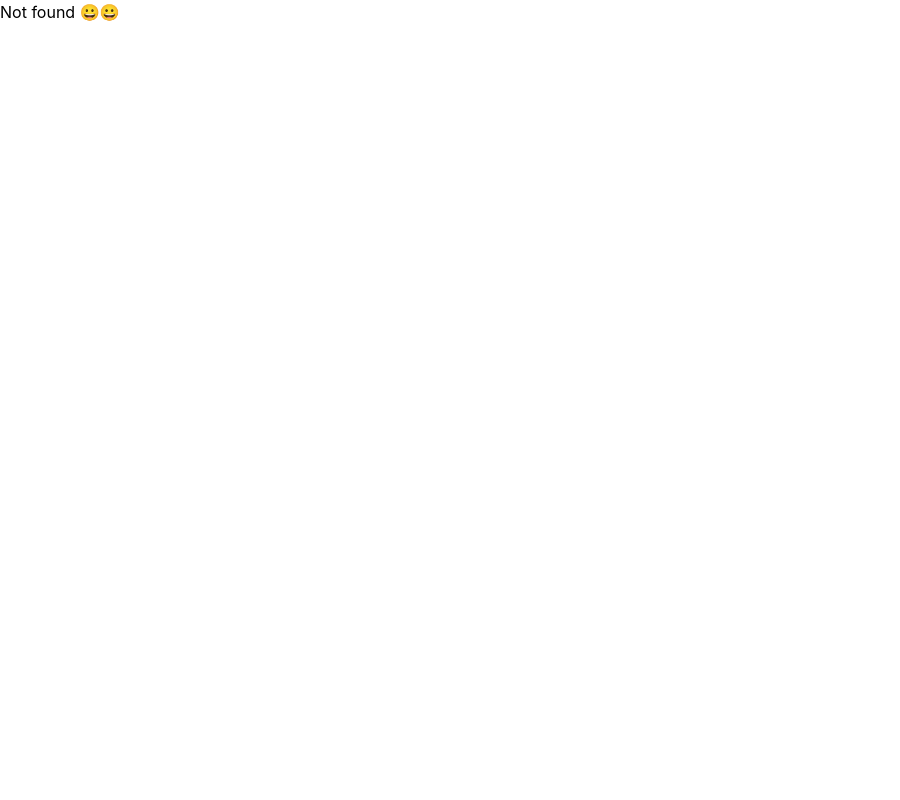
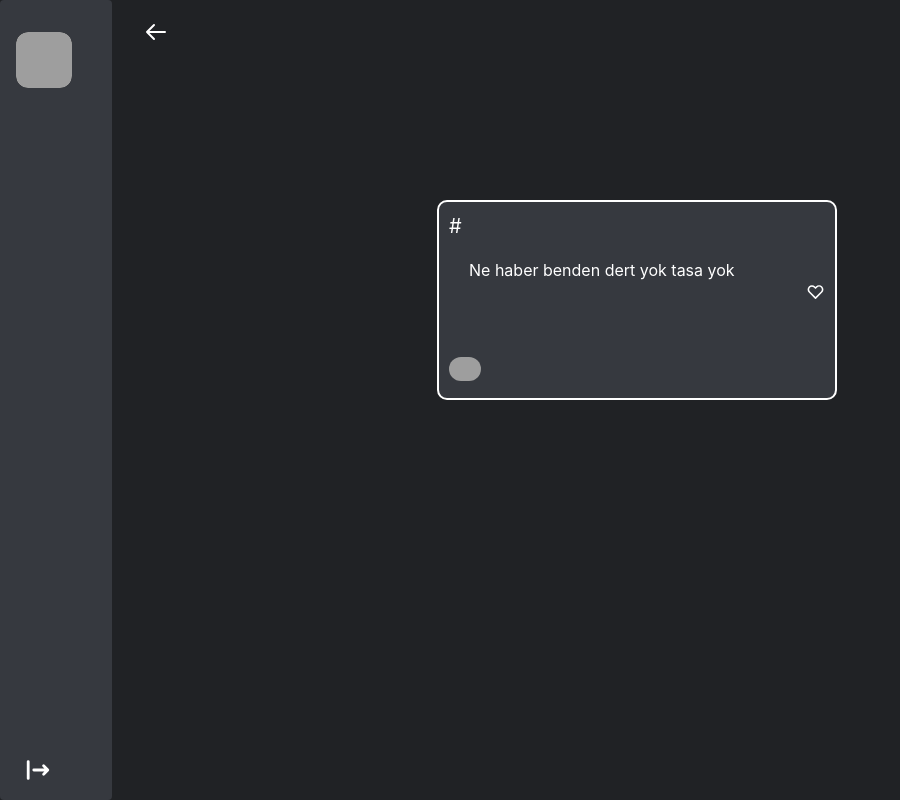
Before and after one commit to Atalayozyldrm/atalayapp, a React (Create React App) app: page /entry/1 in a window 1280 px wide. Before the commit this address had no page. Shown: the whole page, without its empty margins (0-900 px from the left). Built offline with nearby package versions, Linux system fonts and the light colour scheme; no server answers; grey boxes are pictures that could not be loaded.

Commit message:
update file

```diff
--- a/src/App.js
+++ b/src/App.js
@@ -17,6 +17,7 @@ import { AddClupProvider } from "./context/ClupContext";
 import Profile from "./components/pages/Profile";
 import { EditContext } from "./context/EditContext";
 import { Register } from "./context/RegisterContext";
+import EntryDetail from "./components/pages/EntryDetail";
 function App() {
   const { token } = userAuth();
   return (
@@ -51,6 +52,14 @@ function App() {
         exact
       />
       <Route
+        path="/entry/:id"
+        element={
+          <EntryProvider>
+            <EntryDetail />
+          </EntryProvider>
+        }
+      />
+      <Route
         path="/home"
         element={
           <ProtectedRoute>
--- a/src/components/entry/entry.js
+++ b/src/components/entry/entry.js
@@ -6,7 +6,12 @@ export default function Entry(props) {
     <>
       <div className="entry m-4 slm code-123  code-0x1 h-auto">
         <div className="w-full h-auto">
-          <a href={props.link} className="text-xl" rel="noopenner">
+          <a
+            href={props.link}
+            data-key={props.procsess}
+            className="text-xl"
+            rel="noopenner"
+          >
             #{props.title}
           </a>
         </div>
@@ -23,20 +28,6 @@ export default function Entry(props) {
               className="rounded-full image-card"
               src="https://scontent.fsaw2-1.fna.fbcdn.net/v/t1.6435-9/70043768_100756527983912_5331784942558904320_n.jpg?_nc_cat=111&ccb=1-7&_nc_sid=09cbfe&_nc_ohc=dFgzoTKqOwQAX9934DE&_nc_ht=scontent.fsaw2-1.fna&oh=00_AT8xbx7wwELh-Wej1SlC2wVZmK9X4pIDdIZGs3qGAZ_Qgw&oe=6323F446"
             ></img>
-            {/* <svg
-            xmlns="http://www.w3.org/2000/svg"
-            className="h-6 w-6"
-            fill="none"
-            viewBox="0 0 24 24"
-            stroke="currentColor"
-            strokeWidth={2}
-            >
-            <path
-            strokeLinecap="round"
-            strokeLinejoin="round"
-            d="M5.121 17.804A13.937 13.937 0 0112 16c2.5 0 4.847.655 6.879 1.804M15 10a3 3 0 11-6 0 3 3 0 016 0zm6 2a9 9 0 11-18 0 9 9 0 0118 0z"
-            />
-          </svg> */}
           </div>
           <span className="author w-18">{props.author}</span>
         </div>
--- a/src/components/input/addClup.js
+++ b/src/components/input/addClup.js
@@ -77,13 +77,13 @@ export default function AddClupPopup(props) {
             onChange={addClupValue}
             className="p-5 code-Entry w-96 mt-4 rounded-xs shadow-xl"
             type="text"
-            placeholder="#hasthag  😎 ?"
+            placeholder="#hasthag ?"
           />
           <textarea
             onChange={entryValue}
             type="text"
             className="p-5 code-Entry w-96 h-36 mt-4 rounded-xs"
-            placeholder="Entry'ni gir de sosyal alem entry görsün 🚀 "
+            placeholder="Entry'ni gir de sosyal alem entry görsün  "
           />
           <button
             onClick={addClupValueHook}
--- /dev/null
+++ b/src/components/pages/EntryDetail.js
@@ -0,0 +1,57 @@
+import axios from "axios";
+import React, { useEffect, useState } from "react";
+import { useParams } from "react-router";
+import { Link } from "react-router-dom";
+import { userEntry } from "../../context/EntryContext";
+import Entry from "../entry/entry";
+import Navbar from "../navbar/Navbar";
+
+export default function EntryDetail(props) {
+  const { token } = userEntry();
+  const { id } = useParams();
+  const [entry, setEntry] = useState({});
+
+  const getEntry = async () => {
+    const d = await axios.get(`/api/entry/${id}`, {
+      headers: { Authorization: token },
+    });
+
+    setEntry(d.data.entry[0]);
+  };
+  console.log(entry);
+  useEffect(() => {
+    getEntry();
+  }, []);
+  return (
+    <>
+      <div className="bg-profile">
+        <Navbar />
+        <Link to="/home" replace>
+          <svg
+            xmlns="http://www.w3.org/2000/svg"
+            className="h-6 w-6 relative exit left-36 top-5 cursor-pointer"
+            fill="none"
+            viewBox="0 0 24 24"
+            stroke="currentColor"
+            strokeWidth={2}
+          >
+            <path
+              strokeLinecap="round"
+              strokeLinejoin="round"
+              d="M10 19l-7-7m0 0l7-7m-7 7h18"
+            />
+          </svg>
+        </Link>
+        <div className="flex justify-center align-center">
+          <div className="text-white ">
+            <Entry
+              title={entry.title}
+              content={entry.content}
+              author={entry.author}
+            />
+          </div>
+        </div>
+      </div>
+    </>
+  );
+}
--- a/src/components/pages/homePage.js
+++ b/src/components/pages/homePage.js
@@ -32,7 +32,8 @@ export default function Homepage() {
             post.map((d, a) => (
               <Entry
                 key={a}
-                link={d[1]._id}
+                procsess={d[1]._id}
+                link={`/entry/${d[1]._id}`}
                 author={d[1].author}
                 title={d[1].title}
               />
--- a/src/context/EntryContext.js
+++ b/src/context/EntryContext.js
@@ -1,36 +1,31 @@
 import React, { useEffect, useState } from "react";
-import axios from "axios"
-import Cookies from "universal-cookie"
+import axios from "axios";
+import Cookies from "universal-cookie";
 
 const Entry = React.createContext();
 
 export const EntryProvider = ({ children }) => {
-    const [post, setPost] = useState();
-    const cookie = new Cookies()
-    const token = cookie.get("acsess_token")
+  const [post, setPost] = useState();
+  const [c, setC] = useState({});
+  const cookie = new Cookies();
+  const token = cookie.get("acsess_token");
 
-    const getAll = async() => {
-        const entry = await axios.get("/api/entry/entry", {
-            headers: {
-                "Authorization": token
-            }
-        })
-        const data = Object.entries(entry.data.data)
-        setPost(data)
-    }
+  const getAll = async () => {
+    const entry = await axios.get("/api/entry/entry", {
+      headers: {
+        Authorization: token,
+      },
+    });
+    const data = Object.entries(entry.data.data);
+    setPost(data);
+  };
 
- useEffect(() => {
-    getAll()
- },[])
-    return (
-        <Entry.Provider value={{post}}>
-            {children}
-        </Entry.Provider>
-    );
-
-
+  useEffect(() => {
+    getAll();
+  }, []);
+  return <Entry.Provider value={{ post, token }}>{children}</Entry.Provider>;
 };
 
 export const userEntry = () => {
-    return React.useContext(Entry);
+  return React.useContext(Entry);
 };
```
Also changed, not shown: src/service/entry/entry.js (deleted, +0 -20 lines), src/service/clup/clup.js (added), 2 other files (tests, documents, lock files or other folders).
